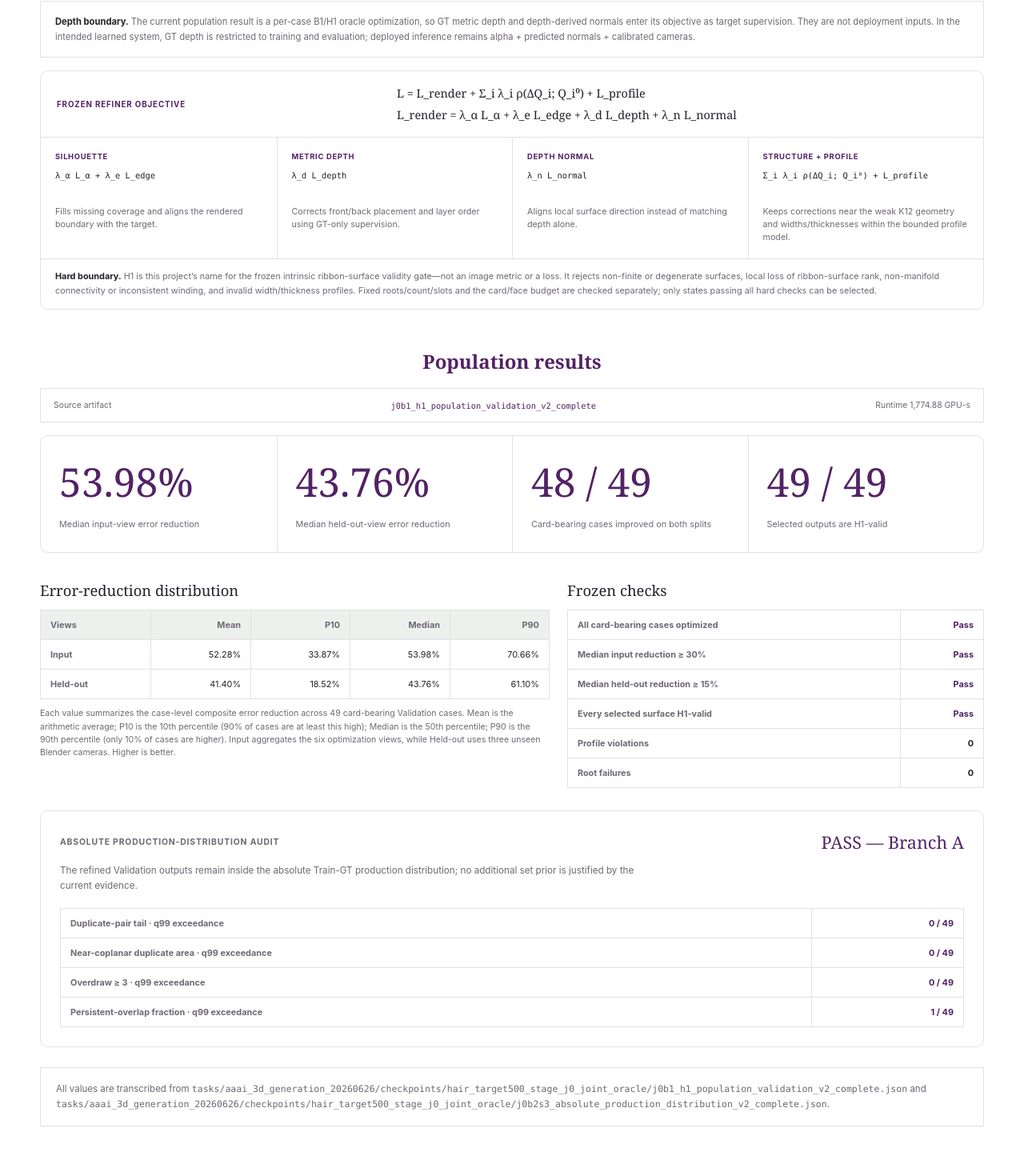
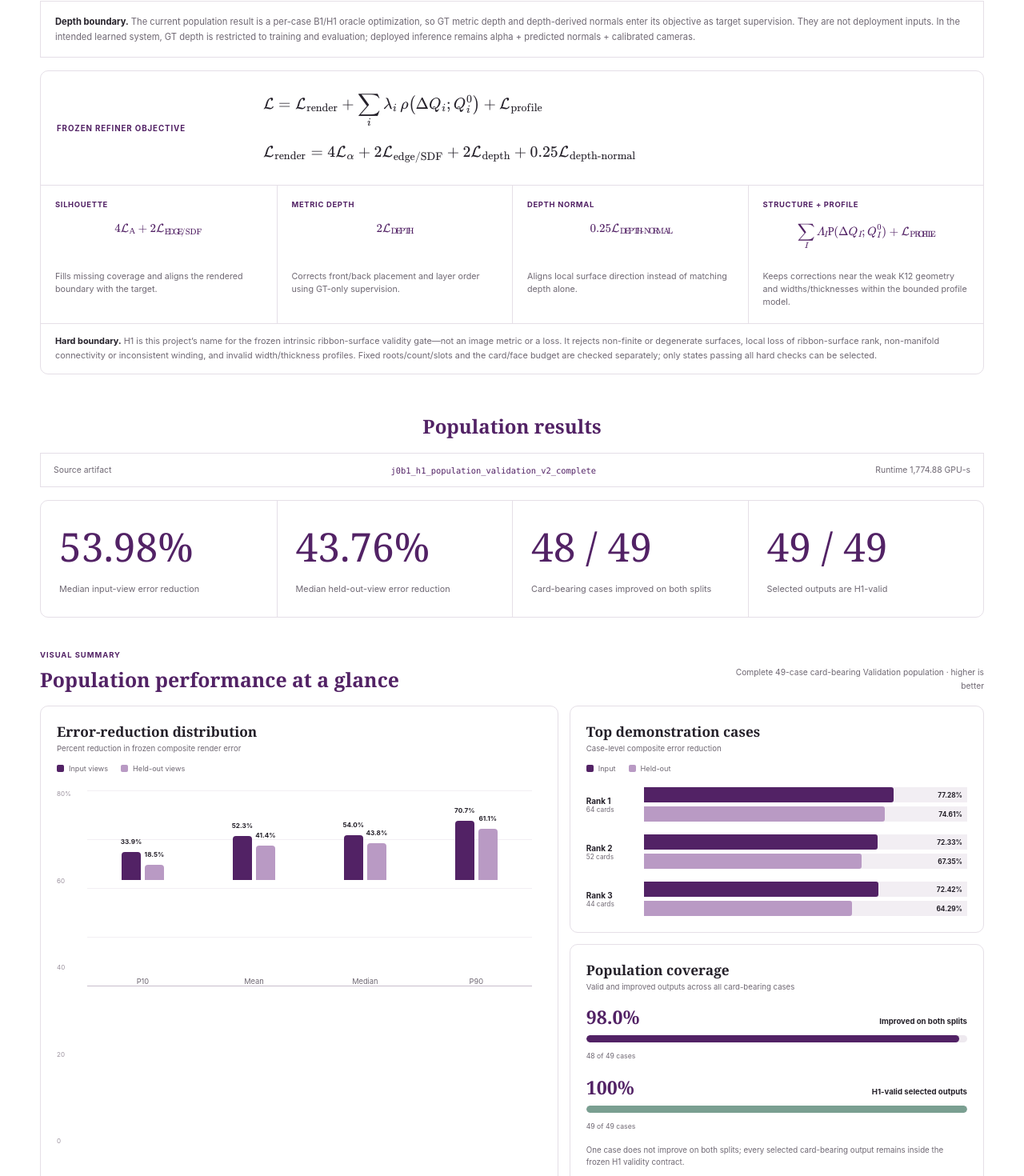
Before and after one commit to Xinyi-0916/research-site, a React (Vite) app: page / in a window 1280 px wide. Shown: the part 10176-11646 px from the top of the page at 80% size. Built offline with nearby package versions, Linux system fonts and the light colour scheme.

Commit message:
Add mathematical notation and result charts

```diff
--- a/index.html
+++ b/index.html
@@ -11,6 +11,14 @@
     <meta property="og:image" content="https://xinyi-0916.github.io/research-site/media/eval/j0b1-h1-population-v2/8174510361203308830/after_input_right.png" />
     <meta name="twitter:card" content="summary_large_image" />
     <title>Production-Ready Hair-Card Refinement — Xinyi Tang</title>
+    <script>
+      window.MathJax = {
+        tex: { inlineMath: [['\\(', '\\)']], displayMath: [['\\[', '\\]']] },
+        chtml: { scale: 1 },
+        options: { skipHtmlTags: ['script', 'noscript', 'style', 'textarea', 'pre'] }
+      }
+    </script>
+    <script defer src="https://cdn.jsdelivr.net/npm/mathjax@3/es5/tex-chtml.js"></script>
   </head>
   <body>
     <a class="skip-link" href="#main-content">Skip to content</a>
--- a/src/ResearchSite.jsx
+++ b/src/ResearchSite.jsx
@@ -1,6 +1,24 @@
+import { useEffect, useRef } from 'react'
 import { evaluation, findings, limitations, overviewDemonstration, person, project, rendererDemonstration, sections } from './data/siteData'
 
 const Arrow = () => <span aria-hidden="true">↗</span>
+
+function MathFormula({ tex, block = false }) {
+  const formulaRef = useRef(null)
+  useEffect(() => {
+    let attempts = 0
+    const typeset = () => {
+      if (window.MathJax?.typesetPromise && formulaRef.current) {
+        window.MathJax.typesetClear?.([formulaRef.current])
+        window.MathJax.typesetPromise([formulaRef.current])
+        return
+      }
+      if (attempts++ < 30) window.setTimeout(typeset, 100)
+    }
+    typeset()
+  }, [tex])
+  return <span ref={formulaRef} className={block ? 'math-display' : 'math-inline'}>{block ? `\\[${tex}\\]` : `\\(${tex}\\)`}</span>
+}
 
 function SectionHead({ number, title, note }) {
   return <header className="section-head"><span>{number}</span><div><h2>{title}</h2>{note && <p>{note}</p>}</div></header>
@@ -98,6 +116,43 @@ function RendererLossChart() {
   )
 }
 
+function ResultsCharts() {
+  const percent = (value) => Number.parseFloat(value)
+  const distributionKeys = [['p10', 'P10'], ['mean', 'Mean'], ['median', 'Median'], ['p90', 'P90']]
+  return (
+    <section className="results-charts" aria-labelledby="results-charts-title">
+      <header><div><span>Visual summary</span><h3 id="results-charts-title">Population performance at a glance</h3></div><p>Complete 49-case card-bearing Validation population · higher is better</p></header>
+      <div className="chart-grid">
+        <figure className="distribution-chart">
+          <figcaption><strong>Error-reduction distribution</strong><span>Percent reduction in frozen composite render error</span></figcaption>
+          <div className="chart-legend"><span><i className="input-swatch" />Input views</span><span><i className="heldout-swatch" />Held-out views</span></div>
+          <div className="grouped-bars">
+            {distributionKeys.map(([key, label]) => {
+              const input = percent(evaluation.distribution.input[key])
+              const heldout = percent(evaluation.distribution.heldout[key])
+              return <div className="bar-group" key={key}><div className="bar-pair"><div className="vertical-bar input-bar" style={{ '--bar': `${input / .8}%` }}><b>{input.toFixed(1)}%</b></div><div className="vertical-bar heldout-bar" style={{ '--bar': `${heldout / .8}%` }}><b>{heldout.toFixed(1)}%</b></div></div><span>{label}</span></div>
+            })}
+          </div>
+          <div className="axis-labels"><span>0</span><span>20</span><span>40</span><span>60</span><span>80%</span></div>
+        </figure>
+
+        <figure className="case-chart">
+          <figcaption><strong>Top demonstration cases</strong><span>Case-level composite error reduction</span></figcaption>
+          <div className="chart-legend"><span><i className="input-swatch" />Input</span><span><i className="heldout-swatch" />Held-out</span></div>
+          <div className="case-bars">{evaluation.demonstrations.map((demo, index) => <div className="case-bar-row" key={demo.caseId}><div className="case-label"><strong>Rank {index + 1}</strong><span>{demo.cards}</span></div><div className="horizontal-bars"><div><i className="input-bar" style={{ width: demo.reductions.input }} /><b>{demo.reductions.input}</b></div><div><i className="heldout-bar" style={{ width: demo.reductions.heldout }} /><b>{demo.reductions.heldout}</b></div></div></div>)}</div>
+        </figure>
+
+        <figure className="coverage-chart">
+          <figcaption><strong>Population coverage</strong><span>Valid and improved outputs across all card-bearing cases</span></figcaption>
+          <div className="coverage-stat"><div><strong>98.0%</strong><span>Improved on both splits</span></div><div className="coverage-track"><i style={{ width: `${48 / 49 * 100}%` }} /></div><small>48 of 49 cases</small></div>
+          <div className="coverage-stat"><div><strong>100%</strong><span>H1-valid selected outputs</span></div><div className="coverage-track validity"><i /></div><small>49 of 49 cases</small></div>
+          <p>One case does not improve on both splits; every selected card-bearing output remains inside the frozen H1 validity contract.</p>
+        </figure>
+      </div>
+    </section>
+  )
+}
+
 export default function ResearchSite() {
   return (
     <div className="research-shell">
@@ -167,13 +222,14 @@ export default function ResearchSite() {
           </div>
           <p className="method-evidence refiner-depth-note"><strong>Depth boundary.</strong> {project.refiner.supervisionBoundary}</p>
           <div className="refiner-loss">
-            <header><span>Frozen refiner objective</span><div><code>{project.refiner.objective.formula}</code><code>{project.refiner.objective.renderFormula}</code></div></header>
-            <div className="loss-terms">{project.refiner.objective.terms.map((term) => <article key={term.label}><span>{term.label}</span><code>{term.symbol}</code><p>{term.effect}</p></article>)}</div>
+            <header><span>Frozen refiner objective</span><div><MathFormula tex={project.refiner.objective.formula} block /><MathFormula tex={project.refiner.objective.renderFormula} block /></div></header>
+            <div className="loss-terms">{project.refiner.objective.terms.map((term) => <article key={term.label}><span>{term.label}</span><MathFormula tex={term.symbol} block /><p>{term.effect}</p></article>)}</div>
             <p><strong>Hard boundary.</strong> {project.refiner.objective.hardBoundary}</p>
           </div>
           <h3 className="subsection-title" id="results">Population results</h3>
           <div className="artifact-bar"><span>Source artifact</span><code>{evaluation.artifact}</code><span>Runtime {evaluation.elapsed}</span></div>
           <div className="metrics">{evaluation.aggregate.map((metric) => <div key={metric.label}><strong>{metric.value}</strong><span>{metric.label}</span></div>)}</div>
+          <ResultsCharts />
           <div className="result-tables">
             <div><h3>Error-reduction distribution</h3><table><thead><tr><th>Views</th><th>Mean</th><th>P10</th><th>Median</th><th>P90</th></tr></thead><tbody><tr><th>Input</th><td>{evaluation.distribution.input.mean}</td><td>{evaluation.distribution.input.p10}</td><td>{evaluation.distribution.input.median}</td><td>{evaluation.distribution.input.p90}</td></tr><tr><th>Held-out</th><td>{evaluation.distribution.heldout.mean}</td><td>{evaluation.distribution.heldout.p10}</td><td>{evaluation.distribution.heldout.median}</td><td>{evaluation.distribution.heldout.p90}</td></tr></tbody></table><p className="table-explainer">{evaluation.distributionGuide}</p></div>
             <div><h3>Frozen checks</h3><table className="check-table"><tbody>{evaluation.checks.map(([check, value]) => <tr key={check}><th>{check}</th><td className={value === 'Pass' ? 'pass' : ''}>{value}</td></tr>)}</tbody></table></div>
--- a/src/data/siteData.js
+++ b/src/data/siteData.js
@@ -208,27 +208,27 @@ export const project = {
     ],
     supervisionBoundary: 'The current population result is a per-case B1/H1 oracle optimization, so GT metric depth and depth-derived normals enter its objective as target supervision. They are not deployment inputs. In the intended learned system, GT depth is restricted to training and evaluation; deployed inference remains alpha + predicted normals + calibrated cameras.',
     objective: {
-      formula: 'L = L_render + Σ_i λ_i ρ(ΔQ_i; Q_i⁰) + L_profile',
-      renderFormula: 'L_render = λ_α L_α + λ_e L_edge + λ_d L_depth + λ_n L_normal',
+      formula: String.raw`\mathcal{L}=\mathcal{L}_{\mathrm{render}}+\sum_i \lambda_i\,\rho\!\left(\Delta Q_i;Q_i^0\right)+\mathcal{L}_{\mathrm{profile}}`,
+      renderFormula: String.raw`\mathcal{L}_{\mathrm{render}}=4\mathcal{L}_{\alpha}+2\mathcal{L}_{\mathrm{edge/SDF}}+2\mathcal{L}_{\mathrm{depth}}+0.25\mathcal{L}_{\mathrm{depth\text{-}normal}}`,
       terms: [
         {
           label: 'Silhouette',
-          symbol: 'λ_α L_α + λ_e L_edge',
+          symbol: String.raw`4\mathcal{L}_{\alpha}+2\mathcal{L}_{\mathrm{edge/SDF}}`,
           effect: 'Fills missing coverage and aligns the rendered boundary with the target.',
         },
         {
           label: 'Metric depth',
-          symbol: 'λ_d L_depth',
+          symbol: String.raw`2\mathcal{L}_{\mathrm{depth}}`,
           effect: 'Corrects front/back placement and layer order using GT-only supervision.',
         },
         {
           label: 'Depth normal',
-          symbol: 'λ_n L_normal',
+          symbol: String.raw`0.25\mathcal{L}_{\mathrm{depth\text{-}normal}}`,
           effect: 'Aligns local surface direction instead of matching depth alone.',
         },
         {
           label: 'Structure + profile',
-          symbol: 'Σ_i λ_i ρ(ΔQ_i; Q_i⁰) + L_profile',
+          symbol: String.raw`\sum_i\lambda_i\rho(\Delta Q_i;Q_i^0)+\mathcal{L}_{\mathrm{profile}}`,
           effect: 'Keeps corrections near the weak K12 geometry and widths/thicknesses within the bounded profile model.',
         },
       ],
--- a/src/styles.css
+++ b/src/styles.css
@@ -416,6 +416,72 @@ th:first-child { text-align: left; }
   html { scroll-behavior: auto; }
 }
 
+/* Mathematical notation and quantitative charts */
+.math-display { display: block; overflow-x: auto; overflow-y: hidden; padding: 3px 0; color: var(--ink); }
+.math-display mjx-container[display="true"] { margin: .35em 0 !important; text-align: left !important; }
+.refiner-loss > header { grid-template-columns: .42fr 1.58fr; }
+.refiner-loss > header > div { gap: 3px; }
+.loss-terms .math-display { min-height: 58px; margin-top: 10px; font-size: .76rem; }
+.loss-terms .math-display mjx-container[display="true"] { text-align: center !important; }
+
+.results-charts { margin-top: 34px; }
+.results-charts > header { display: flex; margin-bottom: 16px; align-items: end; justify-content: space-between; gap: 28px; }
+.results-charts > header span { color: var(--green); font-size: .59rem; font-weight: 750; letter-spacing: .1em; text-transform: uppercase; }
+.results-charts > header h3 { margin: 6px 0 0; color: var(--green); font-family: var(--serif); font-size: 1.55rem; font-weight: 600; }
+.results-charts > header p { max-width: 320px; margin: 0; color: var(--muted); font-size: .64rem; text-align: right; }
+.chart-grid { display: grid; grid-template-columns: 1.25fr 1fr; gap: 14px; }
+.chart-grid figure { margin: 0; padding: 20px; border: 1px solid var(--line); border-radius: 10px; background: var(--panel); }
+.chart-grid figcaption { display: grid; }
+.chart-grid figcaption strong { font-family: var(--serif); font-size: 1.08rem; font-weight: 600; }
+.chart-grid figcaption span { margin-top: 4px; color: var(--muted); font-size: .6rem; }
+.chart-legend { display: flex; margin-top: 14px; gap: 16px; color: var(--muted); font-size: .57rem; }
+.chart-legend span { display: flex; align-items: center; gap: 6px; }
+.chart-legend i { width: 9px; height: 9px; border-radius: 2px; }
+.input-swatch, .input-bar { background: var(--green); }
+.heldout-swatch, .heldout-bar { background: #b99ac4; }
+.distribution-chart { position: relative; min-height: 370px; grid-row: span 2; }
+.grouped-bars { position: relative; display: grid; height: 245px; margin: 22px 12px 0 38px; grid-template-columns: repeat(4, 1fr); align-items: end; border-bottom: 1px solid var(--line-dark); background: repeating-linear-gradient(to top, transparent 0, transparent calc(25% - 1px), var(--line) 25%); }
+.bar-group { display: grid; height: 100%; align-items: end; justify-items: center; }
+.bar-pair { display: flex; height: calc(100% - 28px); align-items: end; gap: 5px; }
+.vertical-bar { position: relative; width: 24px; height: var(--bar); max-height: 100%; border-radius: 4px 4px 0 0; }
+.vertical-bar b { position: absolute; top: -18px; left: 50%; color: var(--ink); font-size: .51rem; transform: translateX(-50%); white-space: nowrap; }
+.bar-group > span { margin-top: 9px; color: var(--muted); font-size: .58rem; }
+.axis-labels { position: absolute; top: 104px; bottom: 49px; left: 20px; display: flex; flex-direction: column-reverse; justify-content: space-between; color: #9b929e; font-size: .5rem; }
+.case-bars { display: grid; margin-top: 18px; gap: 16px; }
+.case-bar-row { display: grid; grid-template-columns: 62px 1fr; gap: 10px; }
+.case-label { display: grid; align-content: center; }
+.case-label strong { font-size: .62rem; }
+.case-label span { color: var(--muted); font-size: .52rem; }
+.horizontal-bars { display: grid; gap: 5px; }
+.horizontal-bars > div { position: relative; height: 19px; background: #f2eef3; }
+.horizontal-bars i { display: block; height: 100%; border-radius: 0 3px 3px 0; }
+.horizontal-bars b { position: absolute; top: 50%; right: 6px; font-size: .52rem; transform: translateY(-50%); }
+.coverage-chart { display: grid; align-content: start; gap: 16px; }
+.coverage-stat > div:first-child { display: flex; align-items: baseline; justify-content: space-between; gap: 12px; }
+.coverage-stat strong { color: var(--green); font-family: var(--serif); font-size: 1.45rem; font-weight: 600; }
+.coverage-stat span { color: var(--ink); font-size: .6rem; font-weight: 650; }
+.coverage-track { height: 9px; margin: 7px 0 4px; overflow: hidden; border-radius: 10px; background: #eee9ef; }
+.coverage-track i { display: block; height: 100%; border-radius: inherit; background: var(--green); }
+.coverage-track.validity i { width: 100%; background: #7a9f91; }
+.coverage-stat small { color: var(--muted); font-size: .54rem; }
+.coverage-chart > p { margin: 0; color: var(--muted); font-size: .61rem; line-height: 1.5; }
+
+@media (max-width: 820px) {
+  .chart-grid { grid-template-columns: 1fr; }
+  .distribution-chart { grid-row: auto; }
+  .results-charts > header { align-items: start; flex-direction: column; gap: 7px; }
+  .results-charts > header p { text-align: left; }
+}
+
+@media (max-width: 520px) {
+  .refiner-loss > header { grid-template-columns: 1fr; }
+  .math-display { font-size: .77rem; }
+  .chart-grid figure { padding: 16px 12px; }
+  .vertical-bar { width: 18px; }
+  .grouped-bars { margin-left: 30px; }
+  .axis-labels { left: 13px; }
+}
+
 /* CHARM-inspired academic project-page layout */
 :root {
   --ink: #242029;
```
